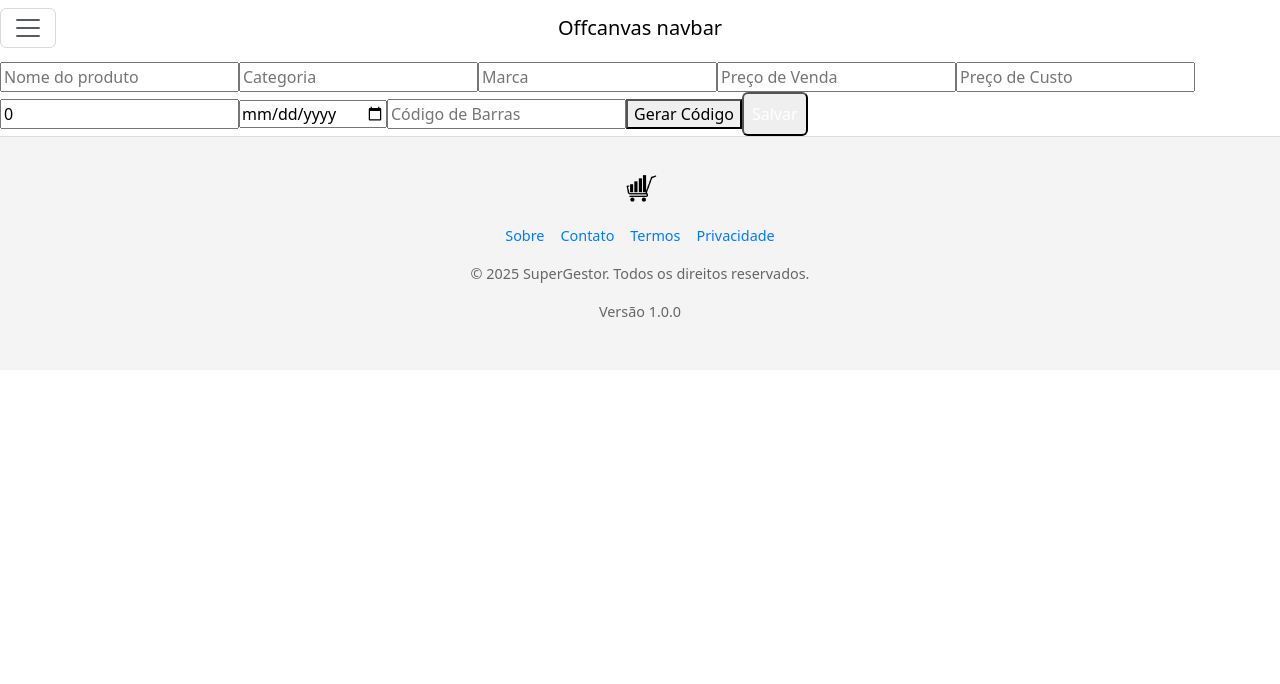
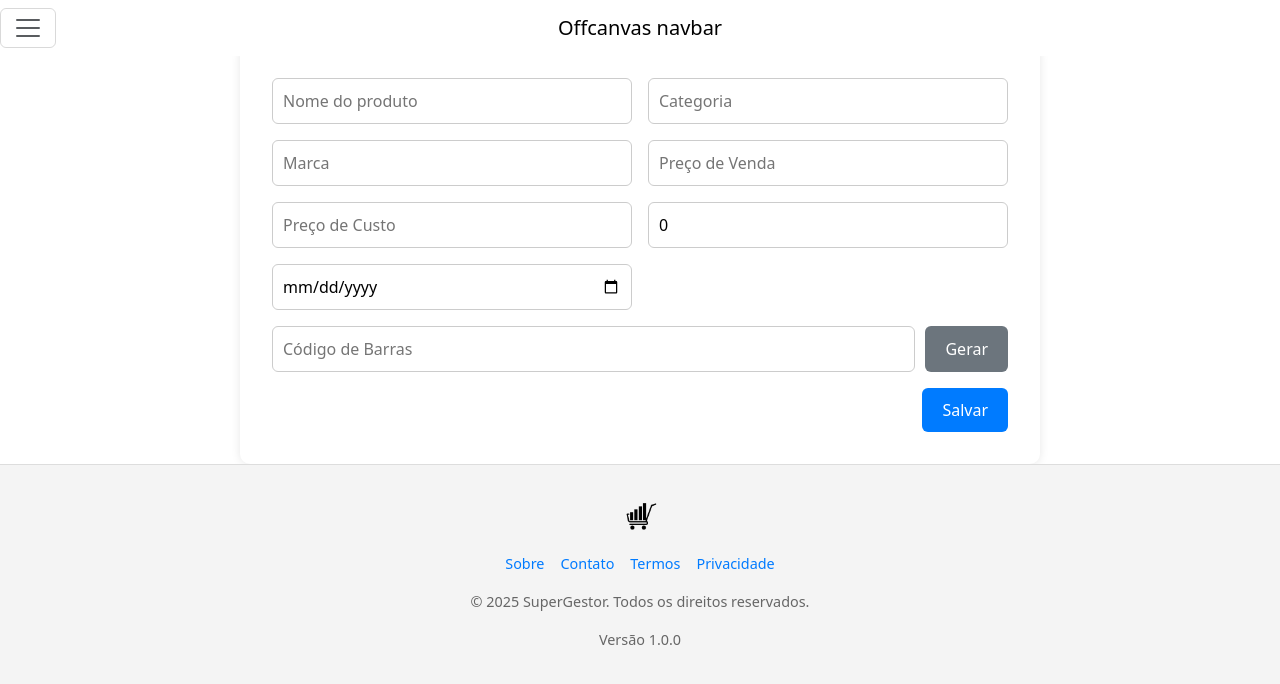
Before and after one commit to guilherme-lf/SaaSIdea, an Angular app: page /cadastro-produto in a window 1280 px wide. Shown: the top 684 px of the page. Built offline with nearby package versions, Linux system fonts and the light colour scheme.

Commit message:
att cad-prod

```diff
--- a/src/app/cad-prod/cad-prod.component.css
+++ b/src/app/cad-prod/cad-prod.component.css
@@ -0,0 +1,67 @@
+.form-container {
+    display: grid;
+    grid-template-columns: 1fr;
+    gap: 1rem;
+    max-width: 800px;
+    margin: 0 auto;
+    padding: 2rem;
+    background-color: #ffffff;
+    border-radius: 10px;
+    box-shadow: 0 0 10px rgba(0, 0, 0, 0.1);
+  }
+
+  @media (min-width: 600px) {
+    .form-container {
+      grid-template-columns: repeat(2, 1fr); /* Máximo 2 por linha */
+    }
+  }
+
+  .form-input {
+    width: 100%;
+    padding: 10px;
+    font-size: 1rem;
+    border: 1px solid #ccc;
+    border-radius: 6px;
+  }
+
+  .codigo-container {
+    display: flex;
+    gap: 10px;
+    grid-column: span 2;
+    flex-wrap: wrap;
+  }
+
+  .codigo-container input {
+    flex: 1;
+  }
+
+  .botao-salvar {
+    grid-column: span 2;
+    text-align: right;
+  }
+
+  .btn-primario, .btn-secundario {
+    padding: 10px 20px;
+    font-size: 1rem;
+    border-radius: 6px;
+    border: none;
+    color: #fff;
+    cursor: pointer;
+    transition: 0.3s;
+  }
+
+  .btn-primario {
+    background-color: #007bff;
+  }
+
+  .btn-primario:hover {
+    background-color: #0056b3;
+  }
+
+  .btn-secundario {
+    background-color: #6c757d;
+  }
+
+  .btn-secundario:hover {
+    background-color: #5a6268;
+  }
--- a/src/app/cad-prod/cad-prod.component.html
+++ b/src/app/cad-prod/cad-prod.component.html
@@ -1,20 +1,30 @@
-<h2 class="text-xl font-bold mb-4">Cadastro de Produto</h2>
+<h2 class="text-2xl font-bold mb-6">Cadastro de Produto</h2>
 
-<form (ngSubmit)="cadastrarProduto()" #produtoForm="ngForm" class="grid gap-4">
+<form (ngSubmit)="cadastrarProduto()" #produtoForm="ngForm" class="form-container">
 
-  <input type="text" placeholder="Nome do produto" [(ngModel)]="produto.nome" name="nome" required />
-  <input type="text" placeholder="Categoria" [(ngModel)]="produto.categoria" name="categoria" />
-  <input type="text" placeholder="Marca" [(ngModel)]="produto.marca" name="marca" />
+  <input type="text" placeholder="Nome do produto" [(ngModel)]="produto.nome" name="nome" class="form-input" />
 
-  <input type="number" step="0.01" placeholder="Preço de Venda" [(ngModel)]="produto.preco_venda" name="preco_venda" required />
-  <input type="number" step="0.01" placeholder="Preço de Custo" [(ngModel)]="produto.preco_custo" name="preco_custo" />
+  <input type="text" placeholder="Categoria" [(ngModel)]="produto.categoria" name="categoria" class="form-input" />
 
-  <input type="number" placeholder="Quantidade em Estoque" [(ngModel)]="produto.quantidade" name="quantidade" />
-  <input type="date" placeholder="Validade" [(ngModel)]="produto.validade" name="validade" />
+  <input type="text" placeholder="Marca" [(ngModel)]="produto.marca" name="marca" class="form-input" />
 
-  <input type="text" placeholder="Código de Barras" [(ngModel)]="produto.codigo_barras" name="codigo_barras" />
-  <button type="button" (click)="gerarCodigo()">Gerar Código</button>
+  <input type="number" step="0.01" placeholder="Preço de Venda" [(ngModel)]="produto.preco_venda" name="preco_venda" class="form-input" />
 
-  <button type="submit" class="bg-blue-500 text-white p-2 rounded">Salvar</button>
+  <input type="number" step="0.01" placeholder="Preço de Custo" [(ngModel)]="produto.preco_custo" name="preco_custo" class="form-input" />
+
+  <input type="number" placeholder="Quantidade em Estoque" [(ngModel)]="produto.quantidade" name="quantidade" class="form-input" />
+
+  <input type="date" placeholder="Validade" [(ngModel)]="produto.validade" name="validade" class="form-input" />
+
+  <!-- Código de barras + botão Gerar na mesma linha -->
+  <div class="codigo-container">
+    <input type="text" placeholder="Código de Barras" [(ngModel)]="produto.codigo_barras" name="codigo_barras" class="form-input" />
+    <button type="button" (click)="gerarCodigo()" class="btn-secundario">Gerar</button>
+  </div>
+
+  <!-- Botão Salvar alinhado à direita -->
+  <div class="botao-salvar">
+    <button type="submit" class="btn-primario">Salvar</button>
+  </div>
 
 </form>
--- a/src/app/landing/landing.component.css
+++ b/src/app/landing/landing.component.css
@@ -13,7 +13,7 @@
   max-width: 90%;
   margin: 0 auto;
   padding: 0 40px;
-  background: linear-gradient(to bottom, #007bff, #2196f3);
+  background: linear-gradient(to bottom, #0077ff, #2888f7);
   border-radius: 10px;
 }
 
```
